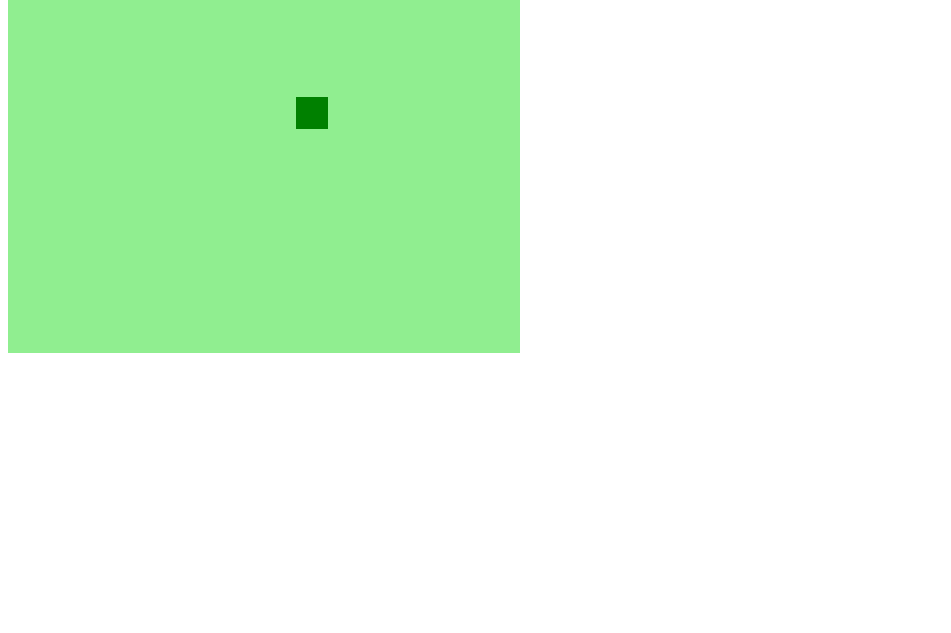
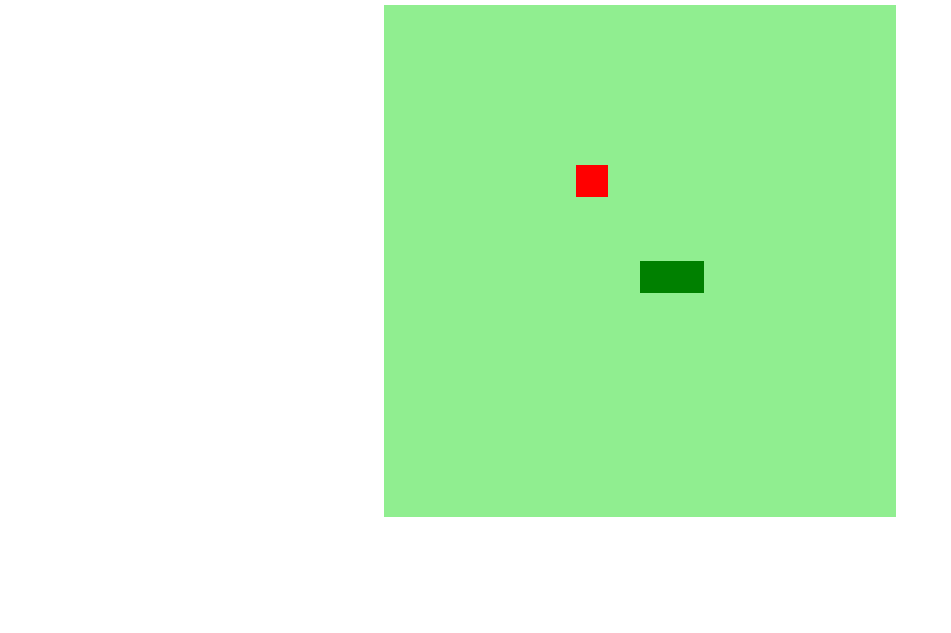
Before and after one commit to IgorGarciaCosta/SnakeGameJs, a plain HTML site: page index.html in a window 1280 px wide. Shown: the part 167-800 px from the top of the page, without its empty margins (0-951 px from the left). Drawn offline with Linux system fonts and the light colour scheme.

Commit message:
condição de morte, pegar item, adição de css

```diff
--- a/index.html
+++ b/index.html
@@ -8,6 +8,8 @@
     <script defer src="script.js"></script>
 </head>
 <body>
+
+    <h1>JOGO DA COBRINHA JS</h1>
     <canvas id="snake" width="512" height="512"></canvas>
 
 </body>
--- a/script.js
+++ b/script.js
@@ -8,37 +8,55 @@ snake[0] = {
 }
 
 let direction = "right";
+let food = {
+    x: Math.floor(Math.random() * 15 + 1) * box,
+    y: Math.floor(Math.random() * 15 + 1) * box
+}
 
-var criarBG = () => {
+function criarBG() {
     context.fillStyle = "lightgreen";
     context.fillRect(0, 0, 16 * box, 16 * box);
 }
 
-var criarCobra = () => {
+function criarCobra() {
     for (let i = 0; i < snake.length; i++) {
         context.fillStyle = "green";
         context.fillRect(snake[i].x, snake[i].y, box, box);
     }
 }
 
+function drawFood() {
+    context.fillStyle = "red";
+    context.fillRect(food.x, food.y, box, box);
+}
+
 document.addEventListener('keydown', update);//chama a update
 
-function update(event){
+function update(event) {
     if (event.keyCode == 37 && direction != "right") direction = "left";
     if (event.keyCode == 38 && direction != "down") direction = "up";
     if (event.keyCode == 39 && direction != "left") direction = "right";
     if (event.keyCode == 40 && direction != "up") direction = "down";
 }
 
-var inciarJogo = () => {
+function inciarJogo() {
 
-    if(snake[0].x >15*box&&direction=="right") snake[0].x = 0;
-    if(snake[0].x <0*box&&direction=="left") snake[0].x = 15*box;
-    if(snake[0].y >15*box&&direction=="down") snake[0].y = 0;
-    if(snake[0].y <0*box&&direction=="up") snake[0].y = 15*box;
+
+    if (snake[0].x > 15 * box && direction == "right") snake[0].x = 0;
+    if (snake[0].x < 0 * box && direction == "left") snake[0].x = 15 * box;
+    if (snake[0].y > 15 * box && direction == "down") snake[0].y = 0;
+    if (snake[0].y < 0 * box && direction == "up") snake[0].y = 15 * box;
+
+    for(let i=1; i<snake.length;i++){//checar se cada coordenada do corpo chocou com a cabeça
+        if(snake[0].x==snake[i].x&&snake[0].y==snake[i].y){//chocou
+            clearInterval(jogo);
+            alert("FIM DE JOGO")
+        }
+    }
 
     criarBG();
     criarCobra();
+    drawFood();
 
     let snakeX = snake[0].x;
     let snakeY = snake[0].y;
@@ -48,7 +66,15 @@ var inciarJogo = () => {
     if (direction == "up") snakeY -= box;
     if (direction == "down") snakeY += box;
 
-    snake.pop();
+    //se não pegou o item
+    if (snakeX != food.x || snakeY != food.y) {
+        snake.pop();//tira o ultimo aumento de tamanho
+    }
+
+    else {//se pedou o item, aumenta
+        food.x = Math.floor(Math.random() * 15 + 1) * box;
+        food.y = Math.floor(Math.random() * 15 + 1) * box;
+    }
 
     let newHead = {
         x: snakeX,
--- a/style.css
+++ b/style.css
@@ -0,0 +1,10 @@
+body{
+    height: 95vh;
+    width: 95;
+    display: flex;
+    font-family:cursive;
+    justify-content: center;/*horizontalmente no meio*/
+    align-items:center ;/*verticalmente no meio*/
+    flex-direction: column;/*coloca um elemento abaixo do outro*/
+    color: rgb(44, 139, 44);
+}
```
